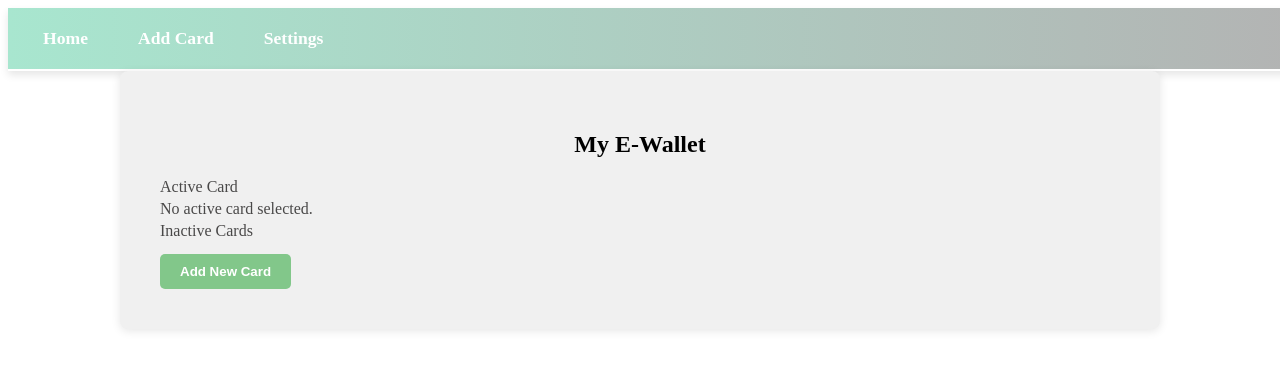
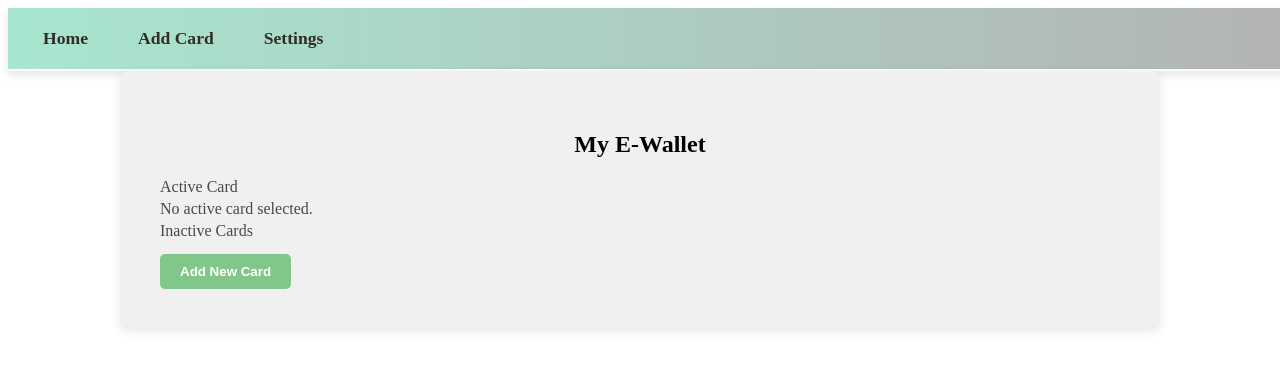
Before and after one commit to JeniaPetrenko/e-wallet-Project, a React (Vite) app: page / in a window 1280 px wide. Shown: the top 370 px of the page. Built offline with nearby package versions, Linux system fonts and the light colour scheme.

Commit message:
try to deploy

```diff
--- a/package.json
+++ b/package.json
@@ -12,6 +12,7 @@
   "dependencies": {
     "react": "^18.3.1",
     "react-dom": "^18.3.1",
+    "react-redux": "^9.1.2",
     "react-router-dom": "^6.26.2"
   },
   "devDependencies": {
--- a/src/styles/Header.module.css
+++ b/src/styles/Header.module.css
@@ -30,7 +30,7 @@
 
 .nav a {
     text-decoration: none;
-    color: #fff;
+    color: #332a2a;
     padding: 10px 15px;
     border-radius: 5px;
     transition: background-color 0.3s ease, transform 0.3s ease;
--- a/vite.config.js
+++ b/vite.config.js
@@ -1,7 +1,11 @@
 import { defineConfig } from "vite";
 import react from "@vitejs/plugin-react";
 
-// https://vitejs.dev/config/
 export default defineConfig({
   plugins: [react()],
+  build: {
+    rollupOptions: {
+      external: ["react-redux"], // Додайте це, щоб Vite міг розпізнати залежність
+    },
+  },
 });
```
Also changed, not shown: 1 other file (tests, documents, lock files or other folders).
